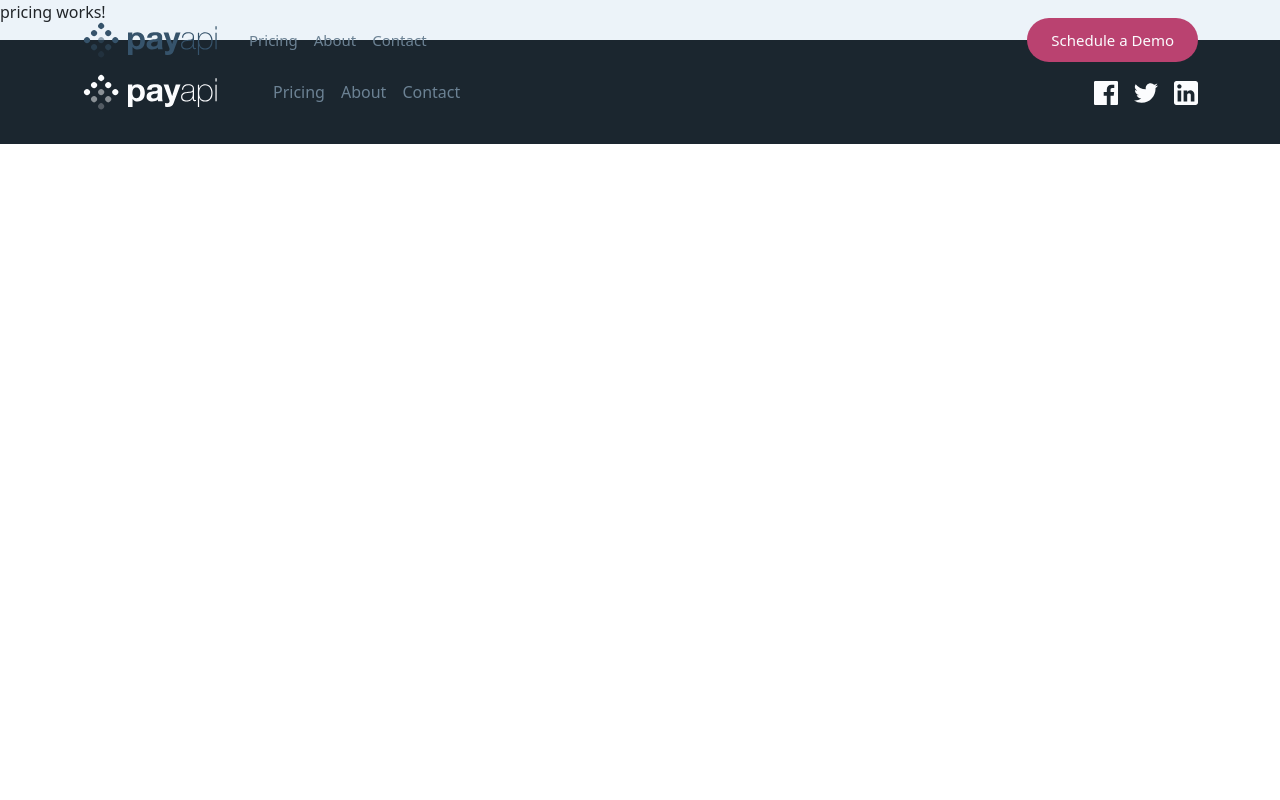
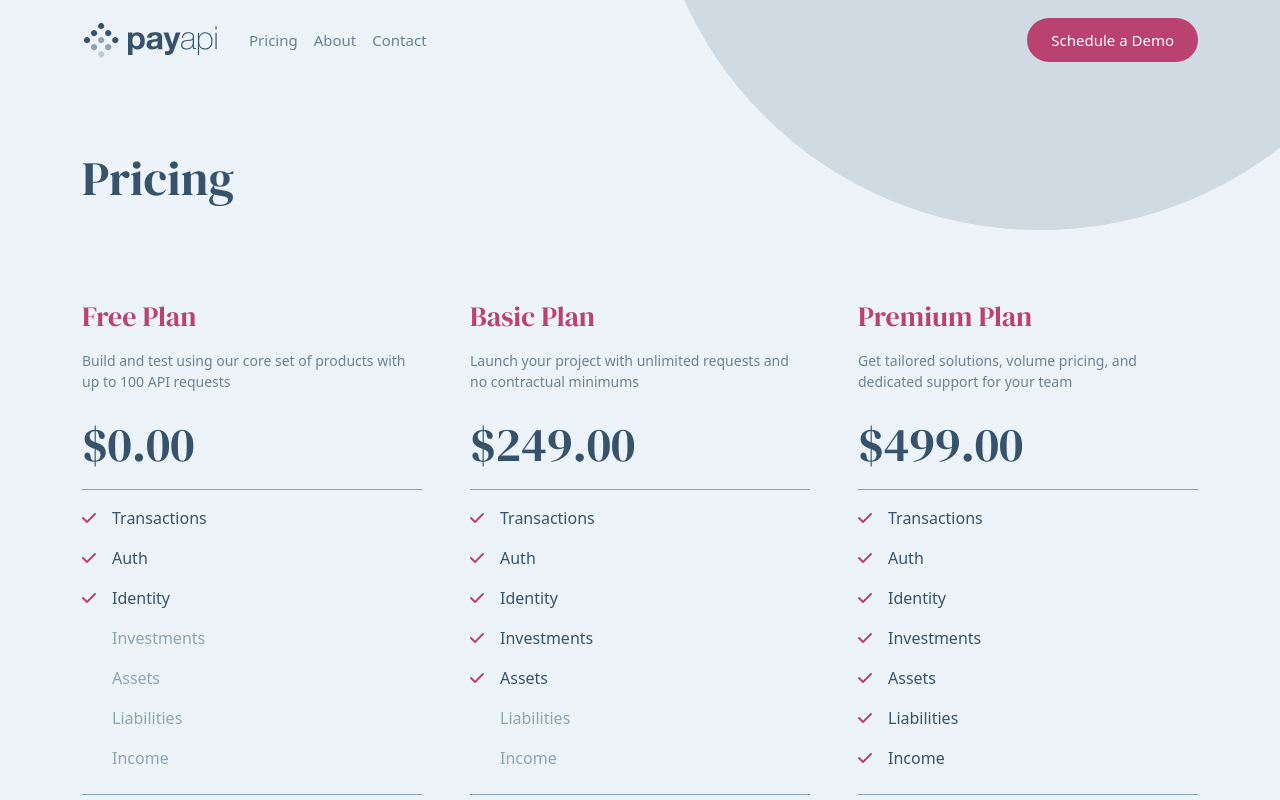
Before and after one commit to ShaimaaAKamal/angularPayAPi, an Angular app: page /pricing in a window 1280 px wide. Shown: the top 800 px of the page. Built offline with nearby package versions, Linux system fonts and the light colour scheme.

Commit message:
implement pricing app

```diff
--- a/src/app/app.module.ts
+++ b/src/app/app.module.ts
@@ -11,6 +11,7 @@ import { NotFoundComponent } from './not-found/not-found.component';
 import { NavbarComponent } from './navbar/navbar.component';
 import { FooterComponent } from './footer/footer.component';
 import { ReadyToStartComponent } from './ready-to-start/ready-to-start.component';
+import { PricePlanComponent } from './price-plan/price-plan.component';
 
 @NgModule({
   declarations: [
@@ -22,7 +23,8 @@ import { ReadyToStartComponent } from './ready-to-start/ready-to-start.component
     NotFoundComponent,
     NavbarComponent,
     FooterComponent,
-    ReadyToStartComponent
+    ReadyToStartComponent,
+    PricePlanComponent
   ],
   imports: [
     BrowserModule,
--- /dev/null
+++ b/src/app/price-plan/price-plan.component.html
@@ -0,0 +1,25 @@
+<div class='text-center text-lg-start position-relative'>
+      <h2 class='h3 fmHeading textSite mb-3'>{{title}}</h2>
+      <p class='mb-4 textLightBlue small d-none d-md-block pe-3 pe-md-0 pe-lg-3'>{{children}}</p>
+      <h4 class='display-5 fmHeading textSanBlue fw-normal borderBottom pb-3'>{{price}}</h4>
+      <div class='d-flex align-items-center py-2 option'>
+        <i class="fa-solid fa-check textSite me-3"></i>
+        <span class='textSanBlue'>Transactions</span>
+      </div>
+       <div class='d-flex align-items-center py-2 option'>
+        <i class="fa-solid fa-check textSite me-3"></i>
+        <span class='textSanBlue'>Auth</span>
+      </div>
+      <div class='d-flex align-items-center py-2  option'>
+        <i class="fa-solid fa-check textSite me-3"></i>
+        <span class='textSanBlue'>Identity</span>
+      </div>
+      <div *ngFor="let optionTitle of planOptionsTitles; let index=index;" [ngClass]="['d-flex','option','align-items-center','pt-2', index === 3 ? 'pb-4':'pb-2']">
+        <i [ngClass]="['fa-solid' ,'fa-check' ,'me-3', planOptions[index] ? 'textSite':'textTransparent']"></i>
+        <span [ngClass]="planOptions[index]? 'textSanBlue':'optionInactive'">{{optionTitle}}</span>
+      </div>
+
+      <div class='borderTop pt-4'>
+         <button class='secondaryDarkBtn bg-transparent'>Request Access</button>
+      </div>
+    </div>
--- /dev/null
+++ b/src/app/price-plan/price-plan.component.scss
@@ -0,0 +1,23 @@
+@import '../../styles.scss';
+
+.optionInactive{
+    color:#8DA4B4;
+}
+.option{
+    padding-left: 40%;
+}
+
+
+@media screen and (min-width:768px){
+.option{
+    padding-left: 20%;
+}
+
+}
+
+@media screen and (min-width:992px){
+.option{
+    padding-left: 0px;
+}
+
+}
--- a/src/app/pricing/pricing.component.html
+++ b/src/app/pricing/pricing.component.html
@@ -1 +1,16 @@
-<p>pricing works!</p>
+       <div class='pricing'>
+       <div class="container-md">
+                    <h1 class='display-5 fmHeading text-center text-lg-start textSanBlue'>Pricing</h1>
+       </div>
+    </div>
+    <div class='plans'>
+        <div class="container-md">
+          <div class="row g-5">
+            <div *ngFor="let planTitle of plansTitles ; let index=index;" class="col-md-4">
+              <app-price-plan [title]="planTitle"  [children]="planDecriptions[index]" [price]="planPrices[index]" [planOptions]="plansOptions[index]" [planOptionsTitles]="planOptionsTitles">
+              </app-price-plan>
+          </div>
+          </div>
+        </div>
+    </div>
+    <app-ready-to-start></app-ready-to-start>
--- a/src/app/pricing/pricing.component.scss
+++ b/src/app/pricing/pricing.component.scss
@@ -0,0 +1,26 @@
+@import '../../styles.scss';
+
+.pricing{
+    padding-top: 100px;
+    height: 200px;
+    background-image: url('../../assets/Images/shared/desktop/bg-pattern-circle.svg');
+    background-repeat: no-repeat;
+    background-position: calc(100% + 400px) -650px;
+}
+
+@media screen and (min-width:768px){
+.pricing{
+    height:300px;
+    background-position: calc(100% + 420px) -480px;
+    h1{
+        padding-top: 50px;
+    }
+}
+
+}
+
+@media screen and (min-width:992px){
+.pricing{
+    background-position: calc(100% + 150px) -550px;
+}
+}
--- a/src/app/pricing/pricing.component.ts
+++ b/src/app/pricing/pricing.component.ts
@@ -6,5 +6,13 @@ import { Component } from '@angular/core';
   styleUrls: ['./pricing.component.scss']
 })
 export class PricingComponent {
-
+  plansTitles:string[]=['Free Plan','Basic Plan','Premium Plan'];
+  planDecriptions:string[]=[`Build and test using our core set of products with up to 100 API requests`,
+                          `Launch your project with unlimited requests and no contractual minimums`,
+                          `Get tailored solutions, volume pricing, and dedicated support for your team`];
+  planPrices:string[]=['$0.00','$249.00','$499.00'];
+  plansOptions:boolean[][]=[
+    [false,false,false,false],[true,true,false,false],[true,true,true,true]
+  ]
+  planOptionsTitles:string[]=['Investments','Assets','Liabilities','Income']
 }
```
Also changed, not shown: src/app/price-plan/price-plan.component.ts (added, +14 -0 lines), 1 other file (tests, documents, lock files or other folders).
